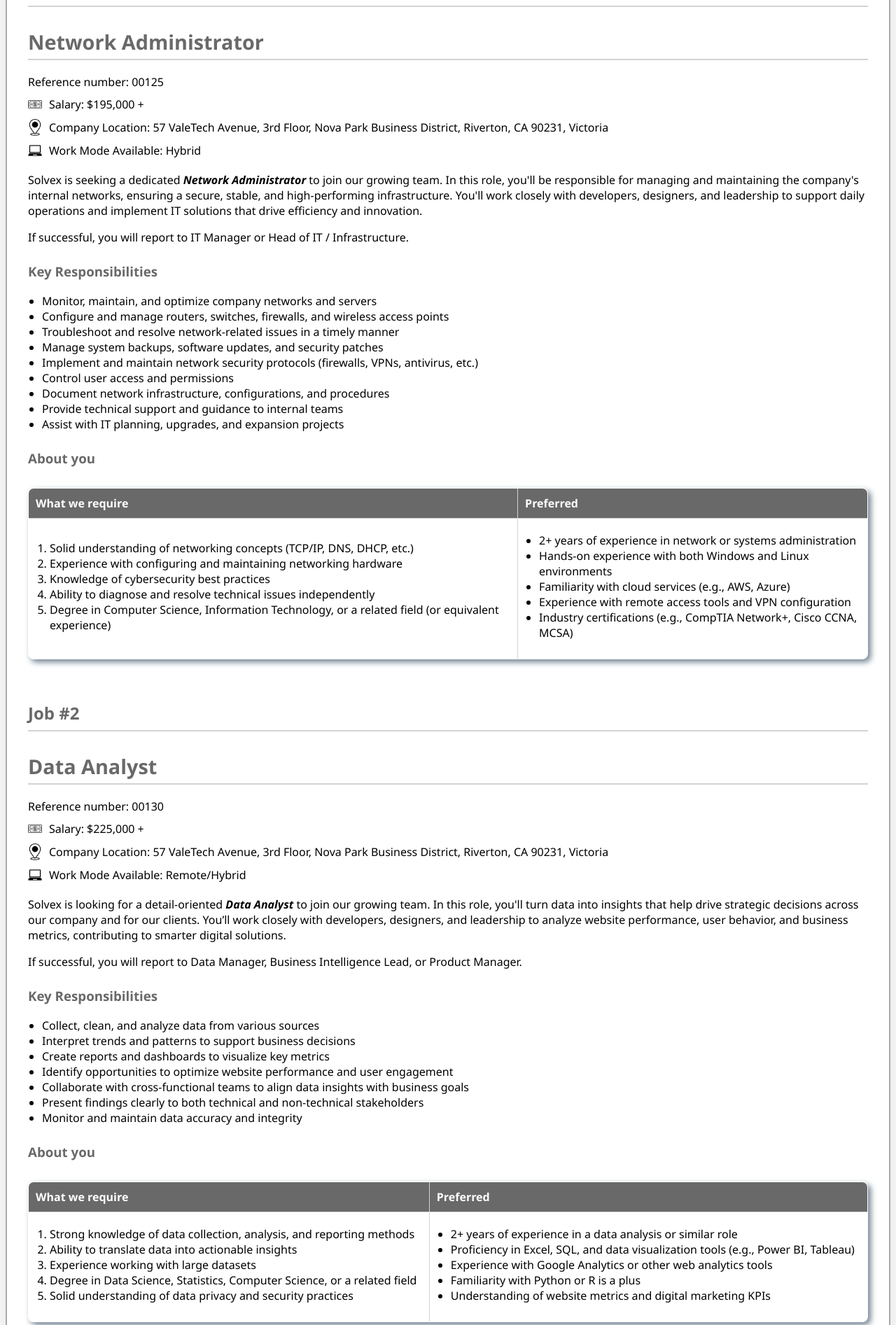
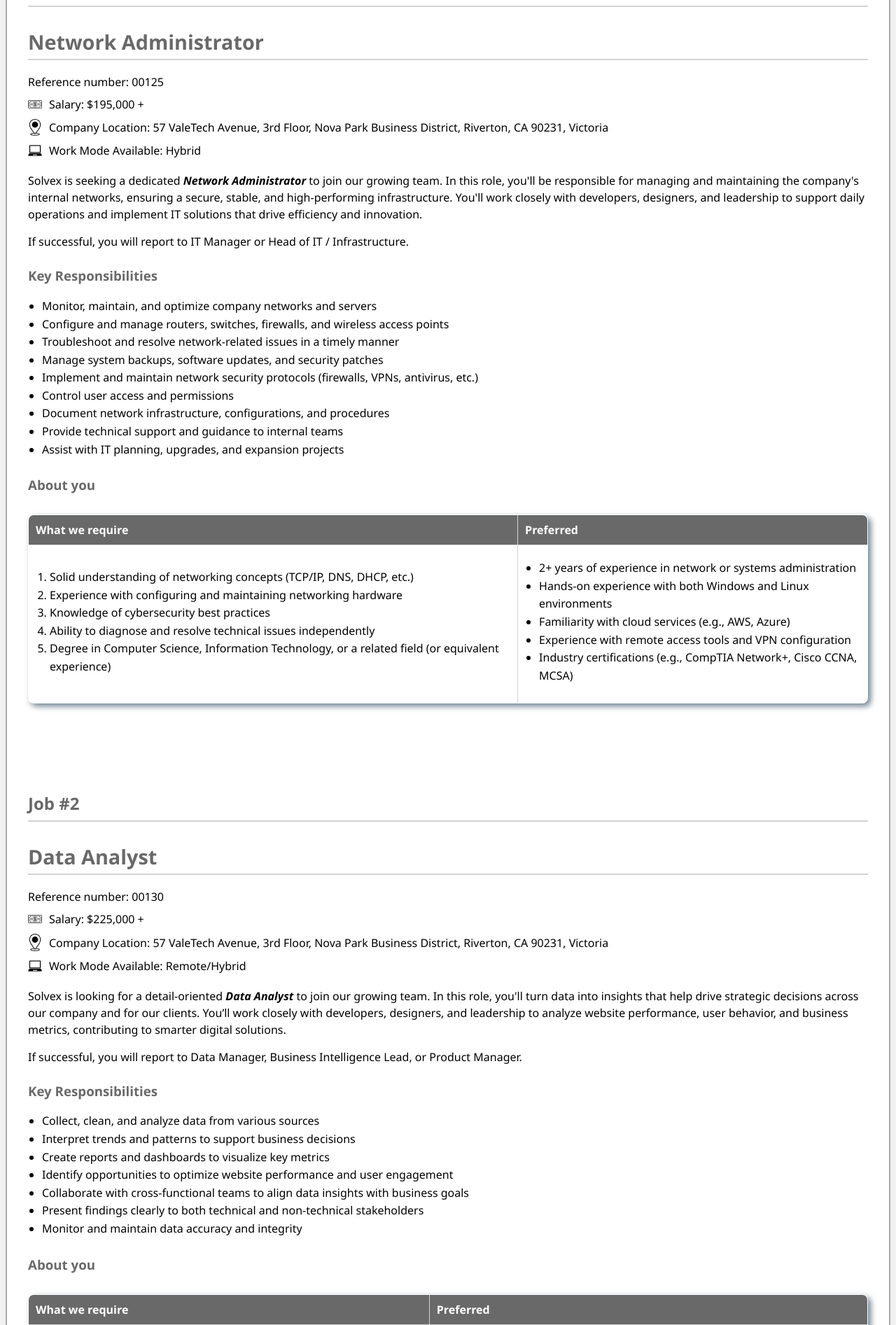
Before and after one commit to Janet1411/project1, a PHP site: page /Html/jobs.html in a window 1280 px wide. Shown: the part 965-2858 px from the top of the page at 70% size. Run offline with PHP 8.4, Linux system fonts and the light colour scheme.

Commit message:
edit to index.css and jobs.css - 0 -> add line-height for spacing edit to jobs.html - 3 -> add break lines in between jobs

```diff
--- a/Html/jobs.html
+++ b/Html/jobs.html
@@ -51,7 +51,7 @@
                     </ul>
         </aside>
 
-        <section>
+        <section class="job-Available">
            <h2>Job #1</h2>
             <section class="basicInfo">
                 <h2 id="admin" class="position">Network Administrator</h2>
@@ -120,7 +120,9 @@
             </section>
         </section>
 
-        <section>
+        <br><br><br>
+
+        <section class="job-Available">
             <h2>Job #2</h2>
             <section class="basicInfo">
                 <h2 id="analyst" class="position">Data Analyst</h2>
@@ -187,7 +189,9 @@
             </section>
         </section>
 
-        <section>
+        <br><br><br>
+
+        <section class="job-Available">
             <h2>Job #3</h2>
             <section class="basicInfo">
                 <h2 id="cyber" class="position">Cybersecurity Specialist</h2>
--- a/Styles/index.css
+++ b/Styles/index.css
@@ -39,6 +39,7 @@ section {
 section p, section ul, section ol {
     flex: 1 1 55%;
     max-width: 55%;
+    line-height: 1.6;
 }
 
 section p img {
--- a/Styles/jobs.css
+++ b/Styles/jobs.css
@@ -73,6 +73,7 @@ section h2.position {
 .furtherInfo ol {
     margin-top: 10px;
     padding-left: 20px;
+    line-height: 1.6;
 }
 
 /* Table Styling */
@@ -99,3 +100,8 @@ th {
     background-color: var(--primary-color);
     color: white;
 }
+
+/*paragraph styling*/
+.description {
+    line-height: 1.5;
+}
```
